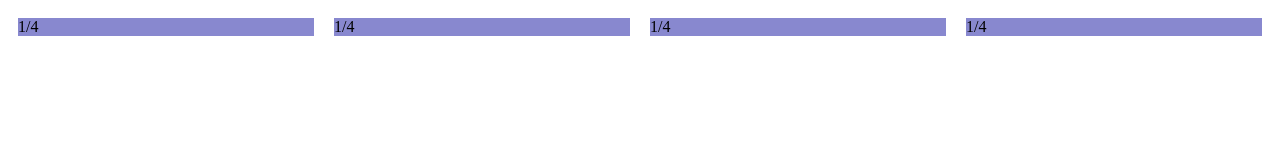
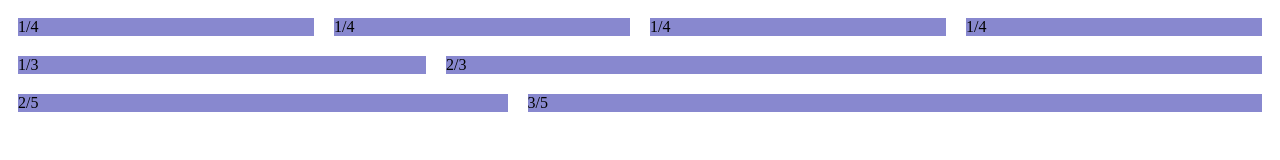
Before and after one commit to BenSmith2/WFMAY2022, a plain HTML site: page Day3/FLEX-ibleColumns/index.html in a window 1280 px wide. Drawn offline with Linux system fonts and the light colour scheme.

Commit message:
Finished columns proj

```diff
--- a/Day3/FLEX-ibleColumns/index.html
+++ b/Day3/FLEX-ibleColumns/index.html
@@ -14,6 +14,13 @@
         <div class="col">1/4</div>
         <div class="col">1/4</div>
     </div>
-
+    <div class="row">
+        <div class="col">1/3</div>
+        <div class="col-2">2/3</div>
+    </div>
+    <div class="row">
+        <div class="col-2">2/5</div>
+        <div class="col-3">3/5</div>
+    </div>
 </body>
 </html>
--- a/Day3/FLEX-ibleColumns/style.css
+++ b/Day3/FLEX-ibleColumns/style.css
@@ -11,3 +11,15 @@
 
     flex: 1 ;
 }
+
+.col-2 {
+    margin: 10px;
+    background-color: rgb(136, 136, 207);
+    flex: 2;
+}
+
+.col-3 {
+    margin: 10px;
+    background-color: rgb(136, 136, 207);
+    flex: 3;
+}
```
